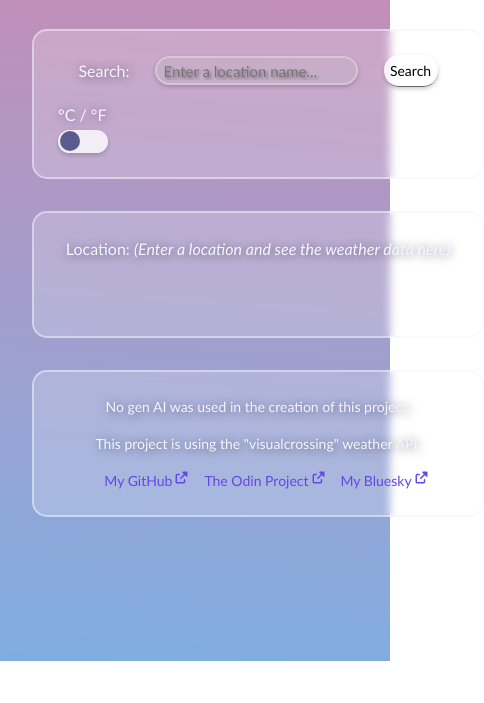
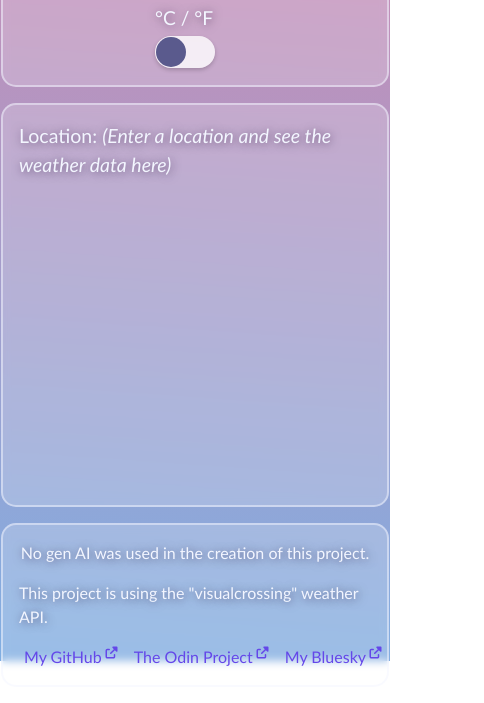
Before and after one commit to SapphicBear/simpleWeather, a website built with webpack: page src/index.html in a window 390 px wide. Shown: the part 183-886 px from the top of the page, 484 px wide, since content can reach past the window. Before the commit the page ends 844 px from the top, so only its background shows below. Built offline with nearby package versions, Linux system fonts and the light colour scheme.

Commit message:
Feat: responsive design for app up to 500px
The layout is now responsive up to a min pixel size of 500px.

```diff
--- a/src/style.css
+++ b/src/style.css
@@ -79,10 +79,10 @@ a:visited {
 
 body {
   /* background gradient */
-  background: linear-gradient(184deg,rgb(212, 134, 173) 0%, rgb(128, 174, 226) 100%);
+  background: linear-gradient(184deg,rgb(212, 134, 173) 0%, rgb(128, 174, 226));
   transition-duration: 1s;
   background-repeat: no-repeat;
-  background-size: cover;
+  background-size: 200%;
   min-height: min(100dvh, 150dvh);
 
 }
@@ -112,11 +112,13 @@ header, main, footer, h1 {
   flex-direction: column;
   align-items: center;
   gap: 1rem;
-  max-width: 60ch;
   text-shadow: rgba(29, 0, 46, 0.548) 1px 1px 10px;
   color: var(--default-white);
   border: var(--default-white-transparent) 2px solid;
   box-shadow: 0 0.4rem, 30px rgba(0, 0, 0, 0.5);
+}
+main {
+  min-height: 260px;
 }
 footer {
   font-size: 14px;
@@ -150,7 +152,6 @@ button {
   border-radius: var(--border-radius);
   box-shadow: rgba(0, 0, 0, 0.2) 0 2px 4px;
   border: none;
-  outline: none;
   background: rgba(255, 255, 255, 0.8);
   border-top: rgba(255, 255, 255, 0.6) 1px solid;
   border-bottom: rgba(0, 0, 0, 0.6) 1px solid;
@@ -216,3 +217,62 @@ h1, header, main, footer {
         background: rgba(211, 115, 255, 0.384);
       }
 }
+
+@media (max-width: 500px) {
+  body {
+    max-width: 100vh;
+    max-height: 100vh;
+  }
+  .wrapper {
+    display: flex;
+    flex-direction: column;
+    align-items: center;
+    gap: 1rem;
+    padding: 1rem;
+  }
+  header, main, footer, h1 {
+    width: 22rem;
+    padding: 1rem;
+  }
+  header {
+    .search-area {
+      gap: 0.4rem;
+    }
+    button {
+      font-size: 1rem;
+      padding: 0.5rem;
+    }
+    label {
+      font-size: 1rem;
+    }
+    input {
+      font-size: 1.15rem;
+      height: 2.1rem;
+    }
+  }
+  .temp-unit-switch {
+    font-size: 1.2rem;
+    place-self: center;
+    height: 65px;
+    .switch {
+      height: 32px;
+      width: 60px;
+      &::before {
+        width: 30px;
+        height: 30px;
+        margin: 1px;
+      }
+    }
+  }
+  input:checked + .switch::before {
+  transform: translateX(29px);
+}
+  main {
+    font-size: 1.22rem;
+    height: 23rem;
+  }
+  footer {
+    font-size: 1rem;
+  }
+
+}
```
